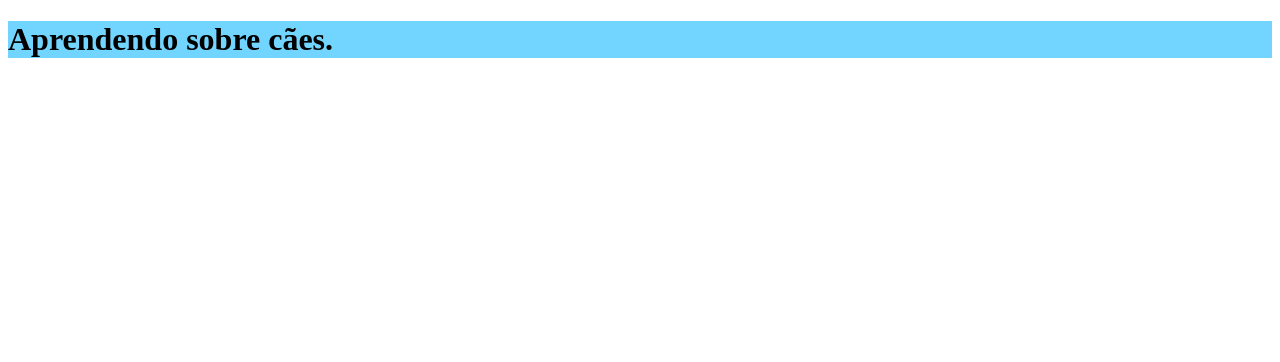
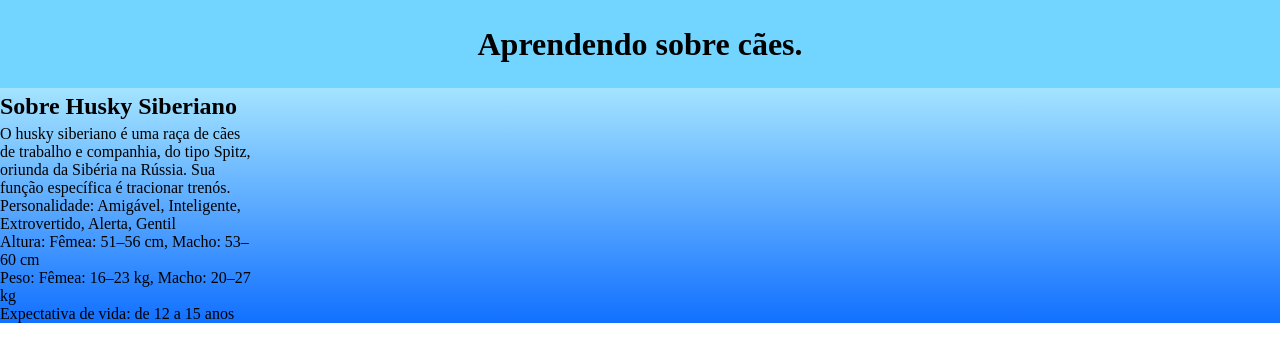
Before and after one commit to GiovannaParedes/Site-2B, a plain HTML site: page index.html in a window 1280 px wide. Drawn offline with Linux system fonts and the light colour scheme.

Commit message:
Add files via upload

```diff
--- a/index.html
+++ b/index.html
@@ -10,9 +10,17 @@
 <body>
     <header>
     <h1>Aprendendo sobre cães.</h1>
-    <ul>
+     </header>
+     <section class="HuskySiberiano">
+        <div class="husky-div-conteudo">
+        <h2 class="HuskySiberiano-titulo">Sobre Husky Siberiano</h2>
+        <p class="husky-texto-um">O husky siberiano é uma raça de cães de trabalho e companhia, do tipo Spitz, oriunda da Sibéria na Rússia. Sua função específica é tracionar trenós.</p>
+        <p class="husky-texto-dois">Personalidade: Amigável, Inteligente, Extrovertido, Alerta, Gentil</p>
+        <p class="husky-texto-tres">Altura: Fêmea: 51–56 cm, Macho: 53–60 cm</p>
+        <p class="husky-texto-quatro">Peso: Fêmea: 16–23 kg, Macho: 20–27 kg</p>
+        <p class="husky-texto-cinco">Expectativa de vida: de 12 a 15 anos</p>
+        </div>
 
-
-     </header>
+     </section>
 </body>
 <html
--- a/style.css
+++ b/style.css
@@ -1,3 +1,28 @@
+*{
+    margin: 0%;
+    padding: 0%;
+}
+
 header{
     background-color: #72D5FF;
+    display: flex;
+    justify-content: center;
+    margin: 0%;
+    padding: 2%;
 }
+
+.HuskySiberiano{
+    background-image: linear-gradient(#A4E4FF, #1170FF);
+    display: flex;
+    justify-content: first baseline;
+    align-items: center;
+    padding: 4px 1;
+}
+
+.HuskySiberiano-titulo{
+    padding: 5px 0;
+}
+
+.husky-div-conteudo{
+    width: 20%;
+}
```
